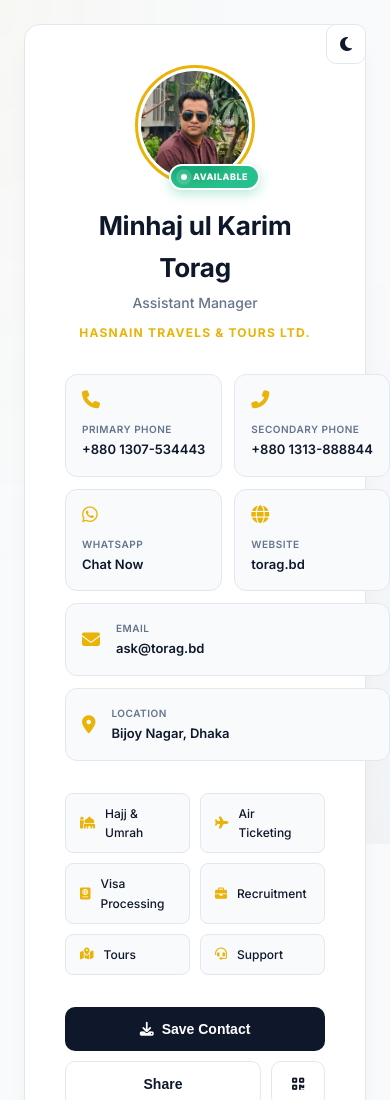
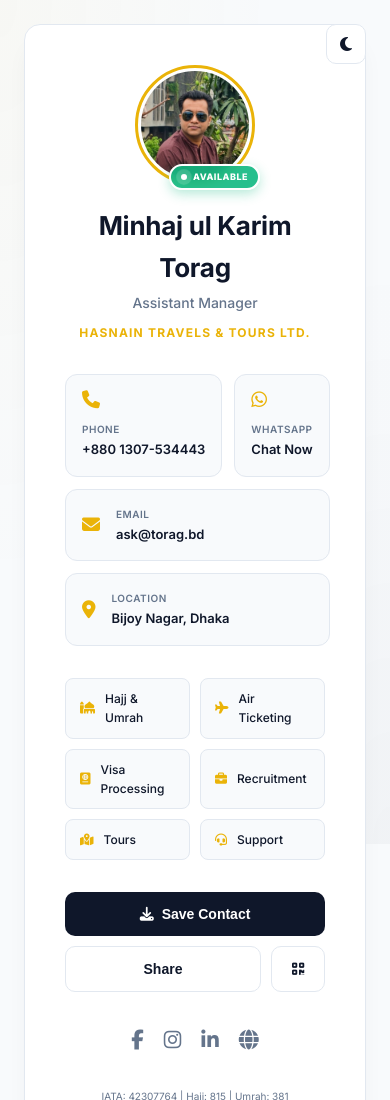
Before and after one commit to Torag/Torag, a plain HTML site: page index.html in a window 390 px wide. Shown: the top 1100 px of the page. Drawn offline with Linux system fonts and the light colour scheme.

Commit message:
Show only primary phone in UI, keep both in vCard

```diff
--- a/index.html
+++ b/index.html
@@ -45,23 +45,13 @@
             <div class="contact-bento">
                 <a href="tel:+8801307534443" class="bento-item">
                     <i class="fas fa-phone"></i>
-                    <div class="bento-label">Primary Phone</div>
+                    <div class="bento-label">Phone</div>
                     <div class="bento-value">+880 1307-534443</div>
-                </a>
-                <a href="tel:+8801313888844" class="bento-item">
-                    <i class="fas fa-phone-alt"></i>
-                    <div class="bento-label">Secondary Phone</div>
-                    <div class="bento-value">+880 1313-888844</div>
                 </a>
                 <a href="https://wa.me/8801307534443" class="bento-item">
                     <i class="fab fa-whatsapp"></i>
                     <div class="bento-label">WhatsApp</div>
                     <div class="bento-value">Chat Now</div>
-                </a>
-                <a href="https://torag.bd/" target="_blank" class="bento-item">
-                    <i class="fas fa-globe"></i>
-                    <div class="bento-label">Website</div>
-                    <div class="bento-value">torag.bd</div>
                 </a>
                 <a href="mailto:ask@torag.bd" class="bento-item large">
                     <i class="fas fa-envelope"></i>
```
